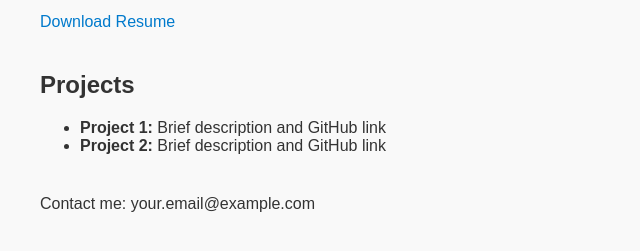
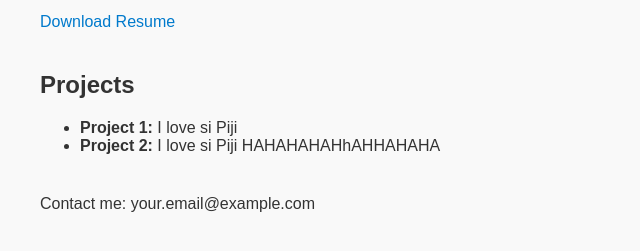
Before and after one commit to aizsavy/aizsavy, a plain HTML site: page index.html in a window 1280 px wide. Shown: the part 119-370 px from the top of the page, without its empty margins (0-640 px from the left). Drawn offline with Linux system fonts and the light colour scheme.

Commit message:
Update index.html

```diff
--- a/index.html
+++ b/index.html
@@ -16,8 +16,8 @@
   <section>
     <h2>Projects</h2>
     <ul>
-      <li><strong>Project 1:</strong> Brief description and GitHub link</li>
-      <li><strong>Project 2:</strong> Brief description and GitHub link</li>
+      <li><strong>Project 1:</strong> I love si Piji</li>
+      <li><strong>Project 2:</strong> I love si Piji HAHAHAHAHhAHHAHAHA</li>
     </ul>
   </section>
 
```
